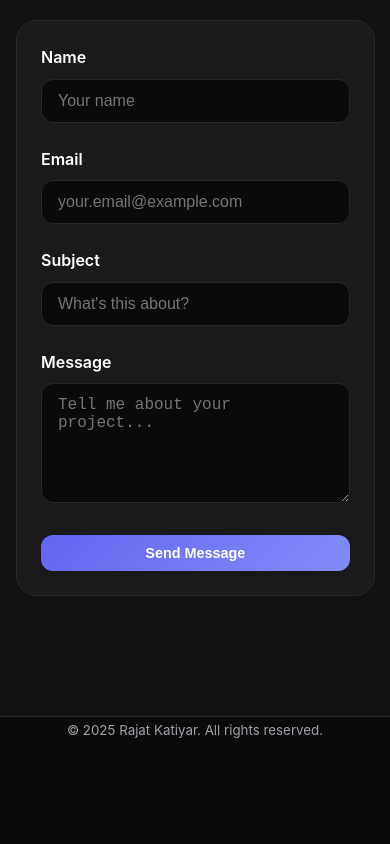
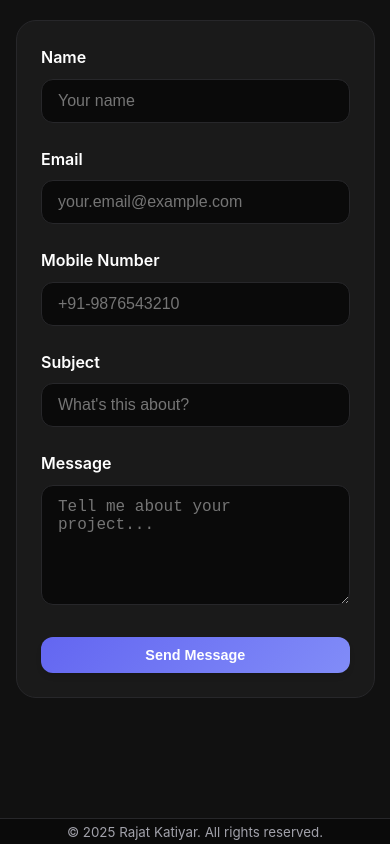
Before and after one commit to Rajat-katiyar/my_portfolio, a Next.js app: page / in a window 390 px wide. Shown: the part 10148-10992 px from the top of the page. Before the commit the page ends 10891 px from the top, so only its background shows below. Built offline with nearby package versions, Linux system fonts and the light colour scheme.

Commit message:
Add mobile number field to contact form

```diff
--- a/app/api/contact/route.ts
+++ b/app/api/contact/route.ts
@@ -5,10 +5,10 @@ import Contact from '@/models/Contact'
 export async function POST(request: NextRequest) {
   try {
     const body = await request.json()
-    const { name, email, subject, message } = body
+    const { name, email, mobileNumber, subject, message } = body
 
     // Validation
-    if (!name || !email || !subject || !message) {
+    if (!name || !email || !mobileNumber || !subject || !message) {
       return NextResponse.json(
         { error: 'All fields are required' },
         { status: 400 }
@@ -24,6 +24,15 @@ export async function POST(request: NextRequest) {
       )
     }
 
+    // Mobile number validation
+    const mobileRegex = /^[+]?[(]?[0-9]{1,4}[)]?[-\s.]?[(]?[0-9]{1,4}[)]?[-\s.]?[0-9]{1,9}$/
+    if (!mobileRegex.test(mobileNumber)) {
+      return NextResponse.json(
+        { error: 'Invalid mobile number format' },
+        { status: 400 }
+      )
+    }
+
     // Connect to MongoDB
     await connectDB()
 
@@ -31,6 +40,7 @@ export async function POST(request: NextRequest) {
     const contact = new Contact({
       name,
       email,
+      mobileNumber,
       subject,
       message,
     })
--- a/components/Contact.tsx
+++ b/components/Contact.tsx
@@ -6,6 +6,7 @@ export function Contact() {
   const [formData, setFormData] = useState({
     name: '',
     email: '',
+    mobileNumber: '',
     subject: '',
     message: '',
   })
@@ -48,6 +49,7 @@ export function Contact() {
         setFormData({
           name: '',
           email: '',
+          mobileNumber: '',
           subject: '',
           message: '',
         })
@@ -163,6 +165,19 @@ export function Contact() {
                 </div>
 
                 <div className="form-group">
+                  <label htmlFor="mobileNumber">Mobile Number</label>
+                  <input
+                    type="tel"
+                    id="mobileNumber"
+                    name="mobileNumber"
+                    value={formData.mobileNumber}
+                    onChange={handleChange}
+                    placeholder="+91-9876543210"
+                    required
+                  />
+                </div>
+
+                <div className="form-group">
                   <label htmlFor="subject">Subject</label>
                   <input
                     type="text"
--- a/models/Contact.ts
+++ b/models/Contact.ts
@@ -3,6 +3,7 @@ import mongoose, { Schema, Document } from 'mongoose'
 export interface IContact extends Document {
   name: string
   email: string
+  mobileNumber: string
   subject: string
   message: string
   createdAt: Date
@@ -21,6 +22,12 @@ const ContactSchema: Schema = new Schema(
       trim: true,
       lowercase: true,
       match: [/^\S+@\S+\.\S+$/, 'Please enter a valid email'],
+    },
+    mobileNumber: {
+      type: String,
+      required: [true, 'Mobile number is required'],
+      trim: true,
+      match: [/^[+]?[(]?[0-9]{1,4}[)]?[-\s.]?[(]?[0-9]{1,4}[)]?[-\s.]?[0-9]{1,9}$/, 'Please enter a valid mobile number'],
     },
     subject: {
       type: String,
```
